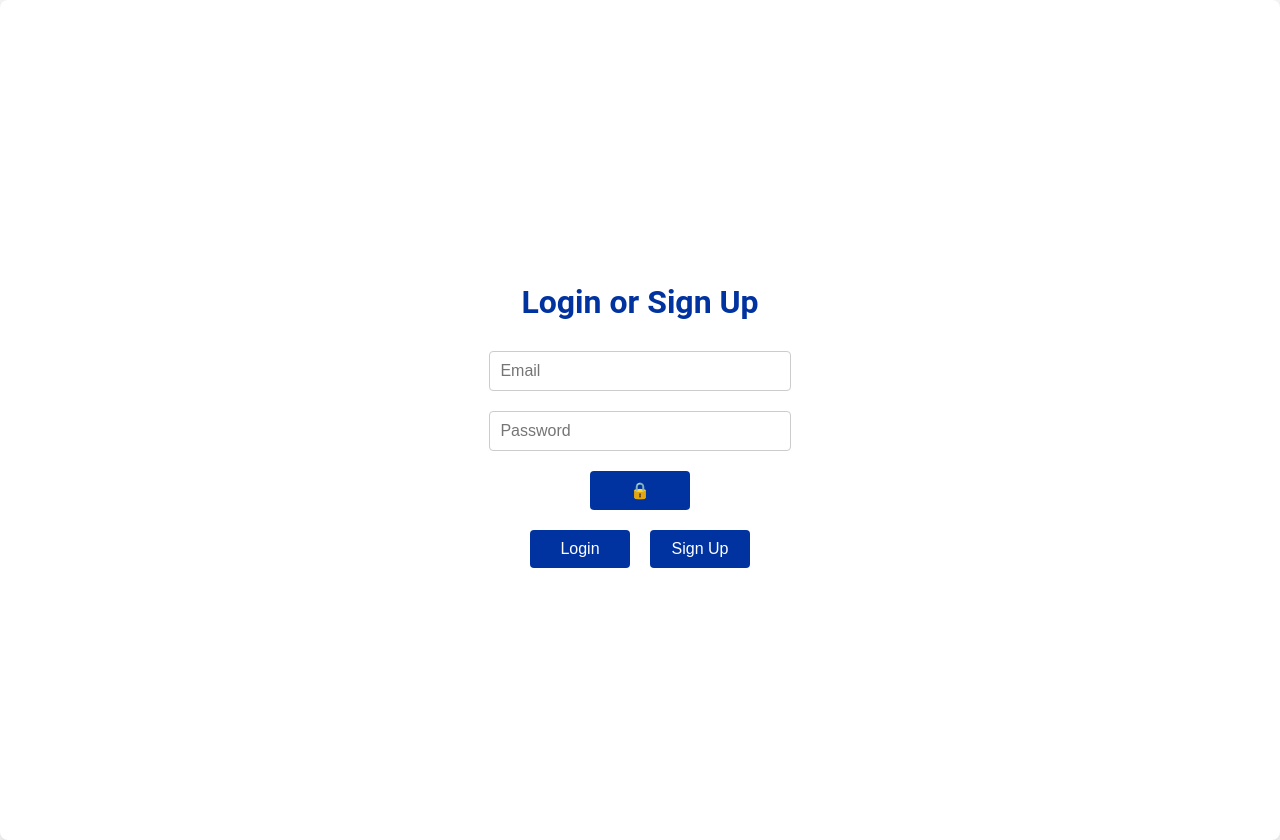
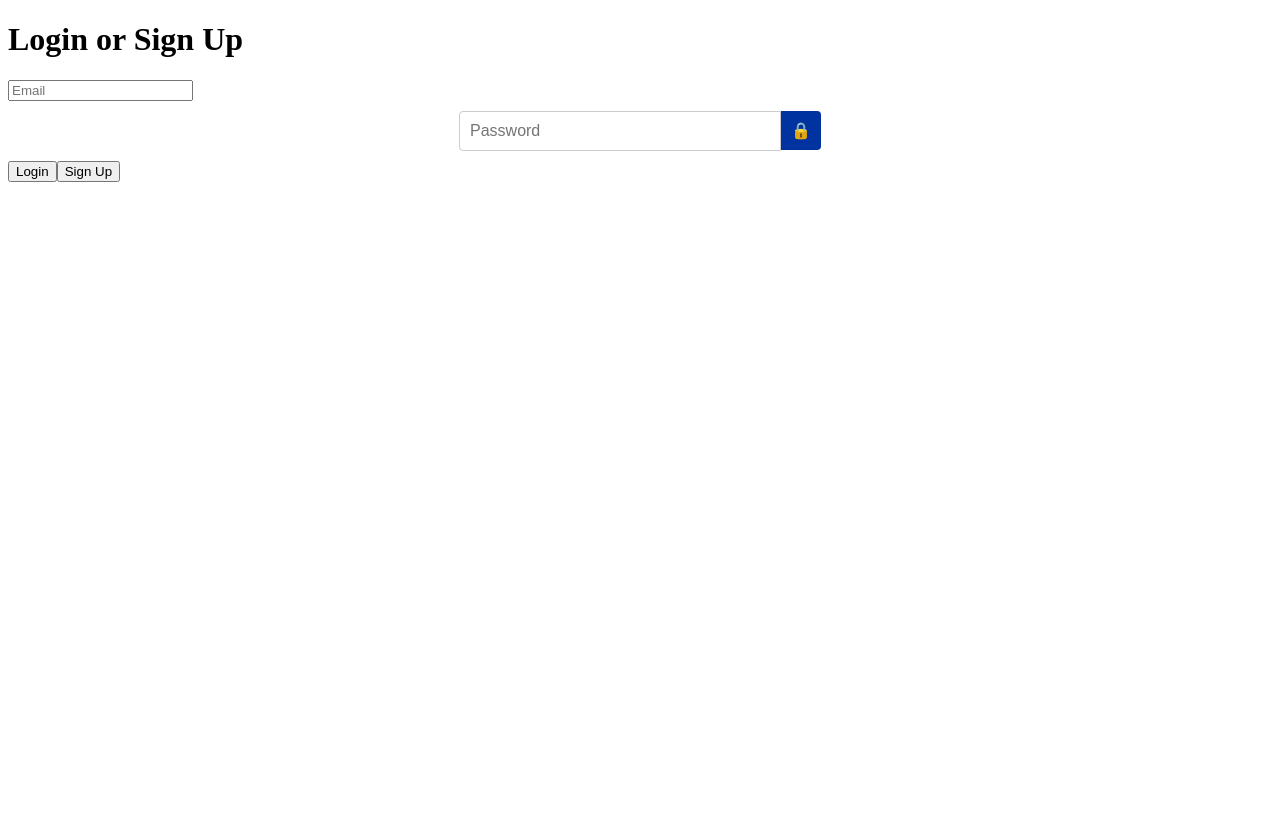
Before and after one commit to prakruthv/decatest-website, a React (Create React App) app: page / in a window 1280 px wide. After the commit the page ends 800 px from the top, so only its background shows below. Built offline with nearby package versions, Linux system fonts and the light colour scheme.

Commit message:
Update styles.css

```diff
--- a/src/styles.css
+++ b/src/styles.css
@@ -1,58 +1,30 @@
-body {
-  font-family: 'Roboto', sans-serif; /* Use Google Fonts for a more modern look */
-  background-color: #f4f4f4;
-  margin: 0;
-  padding: 0;
+.password-input-container {
+  display: flex;
+  align-items: center;
+  justify-content: center;
+  margin: 10px 0;
 }
 
-.login-container {
-  display: flex;
-  flex-direction: column;
-  justify-content: center;
-  align-items: center;
-  height: 100vh;
-  text-align: center;
-  background-color: #ffffff;
-  box-shadow: 0px 4px 8px rgba(0, 0, 0, 0.1);
-  padding: 20px;
-  border-radius: 8px;
-}
-
-.login-container h1 {
-  font-size: 2rem;
-  color: #0033a0; /* DECA blue */
-  margin-bottom: 20px;
-}
-
-.login-container input {
+.password-input-container input {
   width: 80%;
   max-width: 300px;
   padding: 10px;
-  margin: 10px 0;
   border: 1px solid #ccc;
-  border-radius: 4px;
+  border-radius: 4px 0 0 4px;
   font-size: 1rem;
 }
 
-.login-container button {
-  width: 100px;
-  margin: 10px;
+.password-input-container .toggle-password {
+  background-color: #0033a0; /* DECA blue */
+  color: #fff;
+  border: none;
   padding: 10px;
   font-size: 1rem;
-  background-color: #0033a0;
-  color: #fff;
-  border: none;
-  border-radius: 4px;
   cursor: pointer;
+  border-radius: 0 4px 4px 0;
   transition: background-color 0.3s ease;
 }
 
-.login-container button:hover {
+.password-input-container .toggle-password:hover {
   background-color: #002080;
 }
-
-.error-message {
-  color: red;
-  font-size: 0.9rem;
-  margin-top: 10px;
-}
```
